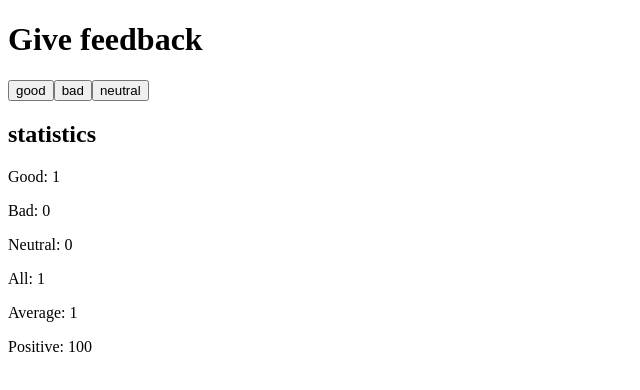
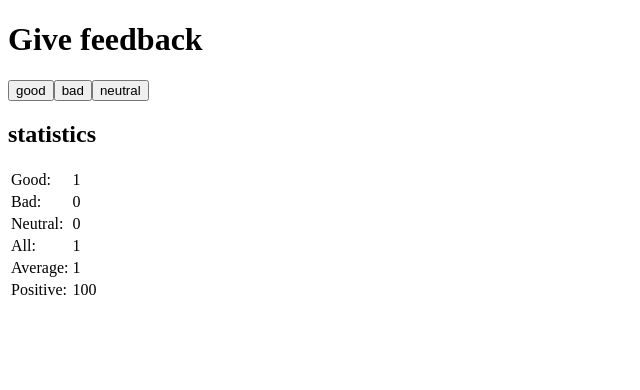
Before and after one commit to lutzcc1/fullstackopen, a React (Create React App) app in the folder part1/unicafe/: page / in a window 1280 px wide. Both pictures are taken after a click on the button "good". Shown: the top 390 px of the page, without its empty margins (0-640 px from the left). Built offline with nearby package versions, Linux system fonts and the light colour scheme.

Commit message:
1.11 unicafe step6

```diff
--- a/part1/unicafe/src/index.js
+++ b/part1/unicafe/src/index.js
@@ -33,19 +33,26 @@
     return <h5> No feedback given</h5>
   }
 
-    return (
-      <div>
-        <Statistic text="Good" value={good} />
-        <Statistic text="Bad" value={bad} />
-        <Statistic text="Neutral" value={neutral} />
-        <Statistic text="All" value={total} />
-        <Statistic text="Average" value={average} />
-        <Statistic text="Positive" value={positive} />
-      </div>
-    )
+  return (
+    <table>
+      <tr><Statistic text="Good" value={good} /></tr>
+      <tr><Statistic text="Bad" value={bad} /></tr>
+      <tr><Statistic text="Neutral" value={neutral} /></tr>
+      <tr><Statistic text="All" value={total} /></tr>
+      <tr><Statistic text="Average" value={average} /></tr>
+      <tr><Statistic text="Positive" value={positive} /></tr>
+    </table>
+  )
 }
 
-const Statistic = ({text, value}) => <p>{text}: {value}</p>
+const Statistic = ({text, value}) => {
+  return (
+    <>
+      <td>{text}: </td>
+      <td>{value}</td>
+    </>
+  )
+}
 
 ReactDOM.render(
   <React.StrictMode>
```
